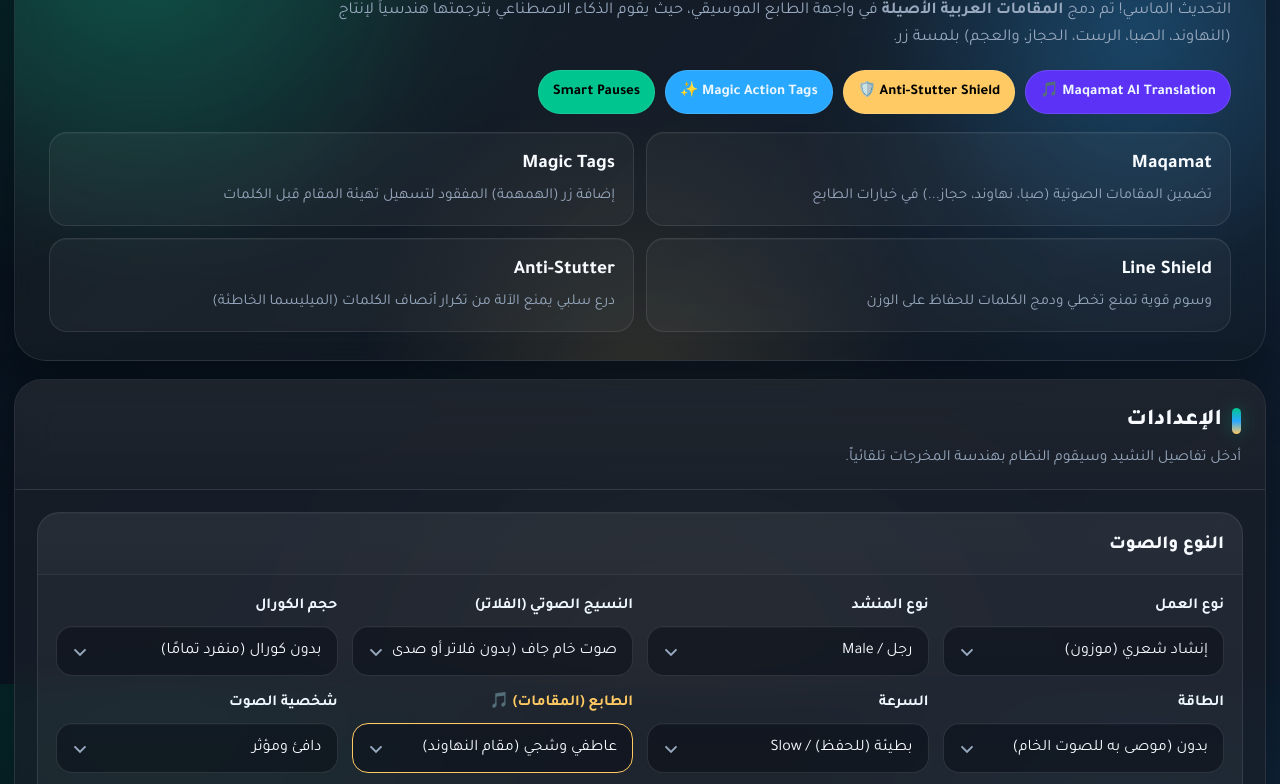
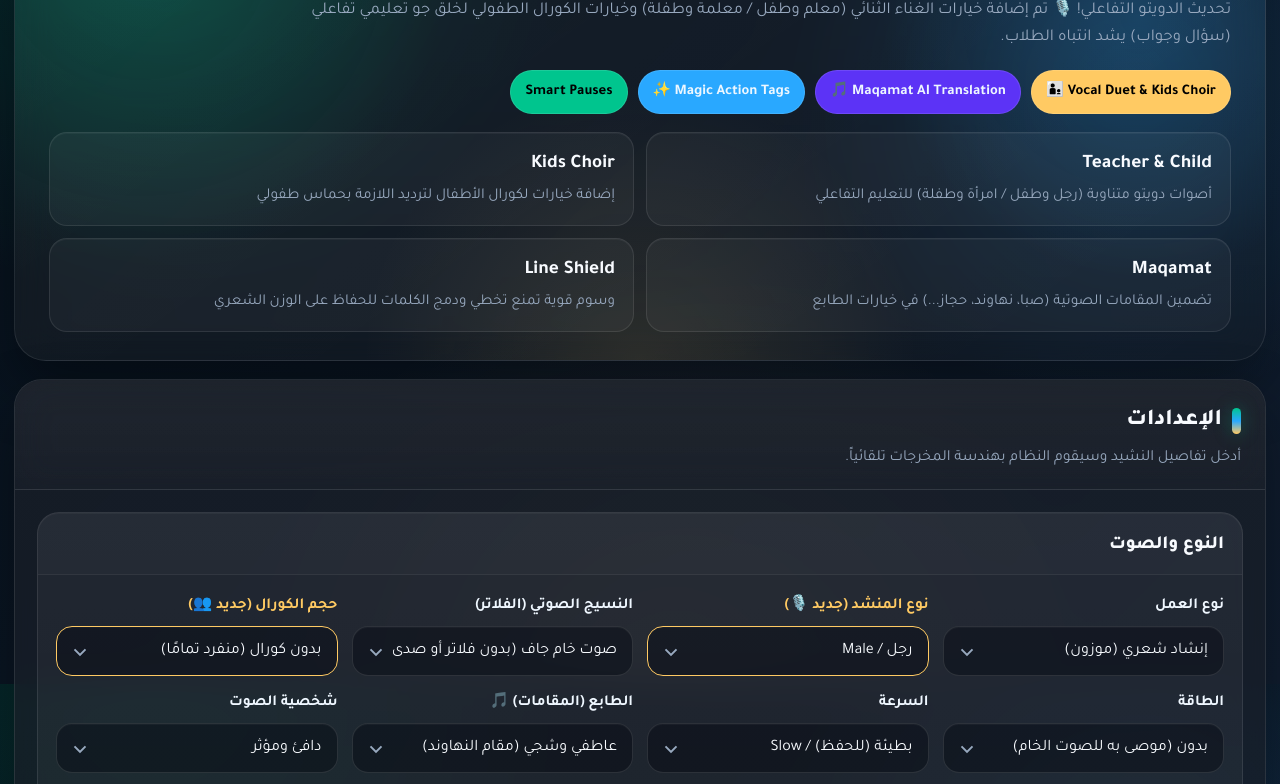
Before and after one commit to ensanbinadam/anasheed_prompt_builder, a plain HTML site: page index.html in a window 1280 px wide. Shown: the part 116-900 px from the top of the page. Drawn offline with Linux system fonts and the light colour scheme.

```diff
--- a/index.html
+++ b/index.html
@@ -3,7 +3,7 @@
   <head>
     <meta charset="UTF-8" />
     <meta name="viewport" content="width=device-width, initial-scale=1.0" />
-    <title>مولّد برومبت الإنشاد الاحترافي | Nasheed Prompt Studio V7.4</title>
+    <title>مولّد برومبت الإنشاد الاحترافي | Nasheed Prompt Studio V7.5</title>
     <style>
       @import url("https://fonts.googleapis.com/css2?family=Tajawal:wght@400;500;700;800;900&display=swap");
 
@@ -698,30 +698,30 @@
         <div class="hero-top">
           <div>
             <h1>
-              <span>مولّد برومبت الإنشاد الاحترافي (V7.4 المقامات)</span>
+              <span>مولّد برومبت الإنشاد الاحترافي (V7.5)</span>
             </h1>
             <p>
-              التحديث الماسي! تم دمج <strong>المقامات العربية الأصيلة</strong> في واجهة الطابع الموسيقي، حيث يقوم الذكاء الاصطناعي بترجمتها هندسياً لإنتاج (النهاوند، الصبا، الرست، الحجاز، والعجم) بلمسة زر.
+              تحديث الدويتو التفاعلي! 🎙️ تم إضافة خيارات الغناء الثنائي (معلم وطفل / معلمة وطفلة) وخيارات الكورال الطفولي لخلق جو تعليمي تفاعلي (سؤال وجواب) يشد انتباه الطلاب.
             </p>
             <div class="badges">
+              <span class="badge" style="background:#ffca63; color:#000">Vocal Duet & Kids Choir 👨‍👦</span>
               <span class="badge" style="background:#5c33f6">Maqamat AI Translation 🎵</span>
-              <span class="badge" style="background:#ffca63; color:#000">Anti-Stutter Shield 🛡️</span>
               <span class="badge" style="background:#29a8ff">Magic Action Tags ✨</span>
               <span class="badge" style="background:#00c58e; color:#000">Smart Pauses</span>
             </div>
           </div>
           <div class="hero-stats">
             <div class="stat">
+              <b>Teacher & Child</b><span>أصوات دويتو متناوبة (رجل وطفل / امرأة وطفلة) للتعليم التفاعلي</span>
+            </div>
+            <div class="stat">
+              <b>Kids Choir</b><span>إضافة خيارات لكورال الأطفال لترديد اللازمة بحماس طفولي</span>
+            </div>
+            <div class="stat">
               <b>Maqamat</b><span>تضمين المقامات الصوتية (صبا، نهاوند، حجاز...) في خيارات الطابع</span>
             </div>
             <div class="stat">
-              <b>Magic Tags</b><span>إضافة زر (الهمهمة) المفقود لتسهيل تهيئة المقام قبل الكلمات</span>
-            </div>
-            <div class="stat">
-              <b>Line Shield</b><span>وسوم قوية تمنع تخطي ودمج الكلمات للحفاظ على الوزن</span>
-            </div>
-            <div class="stat">
-              <b>Anti-Stutter</b><span>درع سلبي يمنع الآلة من تكرار أنصاف الكلمات (الميليسما الخاطئة)</span>
+              <b>Line Shield</b><span>وسوم قوية تمنع تخطي ودمج الكلمات للحفاظ على الوزن الشعري</span>
             </div>
           </div>
         </div>
@@ -759,12 +759,14 @@
                     </select>
                   </div>
                   <div>
-                    <label for="singerVoice">نوع المنشد</label>
-                    <select id="singerVoice">
+                    <label for="singerVoice" style="color:var(--accent-3);">نوع المنشد (جديد 🎙️)</label>
+                    <select id="singerVoice" style="border-color:var(--accent-3);">
                       <option value="male">رجل / Male</option>
                       <option value="female">امرأة / Female</option>
                       <option value="boy">طفل / Boy</option>
                       <option value="girl">طفلة / Girl</option>
+                      <option value="maleAndBoy">رجل وطفل (دويتو تفاعلي)</option>
+                      <option value="femaleAndGirl">امرأة وطفلة (دويتو تفاعلي)</option>
                     </select>
                   </div>
                   <div>
@@ -778,13 +780,15 @@
                     </select>
                   </div>
                   <div>
-                    <label for="choirSize">حجم الكورال</label>
-                    <select id="choirSize">
+                    <label for="choirSize" style="color:var(--accent-3);">حجم الكورال (جديد 👥)</label>
+                    <select id="choirSize" style="border-color:var(--accent-3);">
                       <option value="none" selected>بدون كورال (منفرد تمامًا)</option>
                       <option value="small">صغير وحميم</option>
                       <option value="medium">متوسط ومتوازن</option>
                       <option value="large">كبير وواسع</option>
                       <option value="massive">ضخم وملحمي</option>
+                      <option value="withChildren">كورال مع أطفال (مبهج)</option>
+                      <option value="kidsOnly">كورال أطفال فقط</option>
                     </select>
                   </div>
                 </div>
@@ -810,8 +814,8 @@
                     </select>
                   </div>
                   <div>
-                    <label for="spirit" style="color:var(--accent-3);">الطابع (المقامات) 🎵</label>
-                    <select id="spirit" style="border-color:var(--accent-3);">
+                    <label for="spirit">الطابع (المقامات) 🎵</label>
+                    <select id="spirit">
                       <option value="none">بدون (لتجنب الإيقاع)</option>
                       <option value="nahawand" selected>عاطفي وشجي (مقام النهاوند)</option>
                       <option value="saba">حزين وروحاني (مقام الصبا)</option>
@@ -1246,6 +1250,8 @@
             female: { en: "female lead vocal" },
             boy: { en: "boy lead vocal" },
             girl: { en: "girl lead vocal" },
+            maleAndBoy: { en: "male and boy vocal duet, alternating voices, teacher and student interaction" },
+            femaleAndGirl: { en: "female and girl vocal duet, alternating voices, teacher and student interaction" },
           },
           energy: {
             none: { en: "" },
@@ -1263,7 +1269,6 @@
           },
           spirit: {
             none: { en: "" },
-            // إضافة ترجمات المقامات الدقيقة
             nahawand: { en: "emotional melancholic, cinematic minor key, sweet sorrow, deep feelings" },
             saba: { en: "deep sorrow, grieving vocal, highly emotional, solemn microtonal" },
             rast: { en: "traditional middle eastern vocal, balanced mood, major key storyteller" },
@@ -1287,6 +1292,8 @@
             medium: { en: "medium choir" },
             large: { en: "large wide choir" },
             massive: { en: "massive choir" },
+            withChildren: { en: "mixed choir with children voices" },
+            kidsOnly: { en: "children choir only" },
           },
           leadCharacter: {
             none: { en: "" },
@@ -1543,16 +1550,17 @@
 
         function fillEducationalExample() {
           fields.nasheedType.value = "educational";
-          fields.singerVoice.value = "male";
+          fields.singerVoice.value = "maleAndBoy";
           fields.customTheme.value = "Joy of learning, seeking knowledge";
           fields.energy.value = "balanced";
           fields.tempo.value = "mid";
           fields.spirit.value = "joyful";
           fields.vocalTexture.value = "soloChoir";
-          fields.choirSize.value = "medium";
+          fields.choirSize.value = "withChildren";
           fields.leadCharacter.value = "bright";
 
           activatePreset("short");
+          // تفعيل الحماية
           document.querySelectorAll('.allowedFx[value*="strict line-by-line"]').forEach(n => n.checked = true);
 
           fields.chorusLyrics.value =
@@ -1564,7 +1572,7 @@
 
         function fillKidsExample() {
           fields.nasheedType.value = "children";
-          const voices = ["male", "female", "boy", "girl"];
+          const voices = ["maleAndBoy", "femaleAndGirl", "boy", "girl"];
           fields.singerVoice.value =
             voices[Math.floor(Math.random() * voices.length)];
           fields.customTheme.value =
@@ -1574,11 +1582,12 @@
           fields.tempo.value = "slow";
           fields.spirit.value = "none";
           fields.vocalTexture.value = "dryRaw";
-          fields.choirSize.value = "none";
+          fields.choirSize.value = "kidsOnly";
           fields.leadCharacter.value = "bright";
 
           activatePreset("kids");
 
+          // تعطيل كل المؤثرات ما عدا درع الحماية
           document.querySelectorAll(".allowedFx").forEach((n) => {
             if(n.value.includes("strict")) {
                n.checked = true;
```
